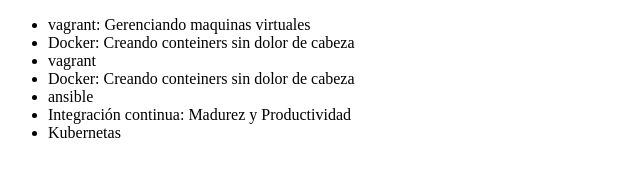
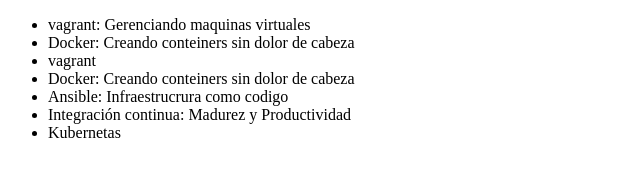
Before and after one commit to GiovanniMB/alura-git, a plain HTML site: page index.html in a window 1280 px wide. Shown: the whole page, without its empty margins (0-640 px from the left). Drawn offline with Linux system fonts and the light colour scheme.

Commit message:
Se agrego descripcion a Andible

```diff
--- a/index.html
+++ b/index.html
@@ -12,7 +12,7 @@
         <li>Docker: Creando conteiners sin dolor de cabeza </li>
         <li>vagrant</li>
         <li>Docker: Creando conteiners sin dolor de cabeza</li>
-        <li>ansible</li>
+        <li>Ansible: Infraestrucrura como codigo</li>
         <li>Integración continua:  Madurez y Productividad</li>
         <li>Kubernetas</li>
     </ul>
```
